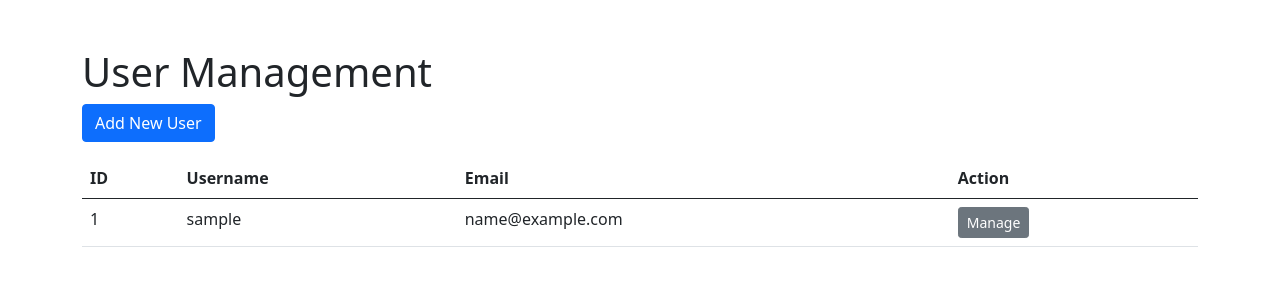
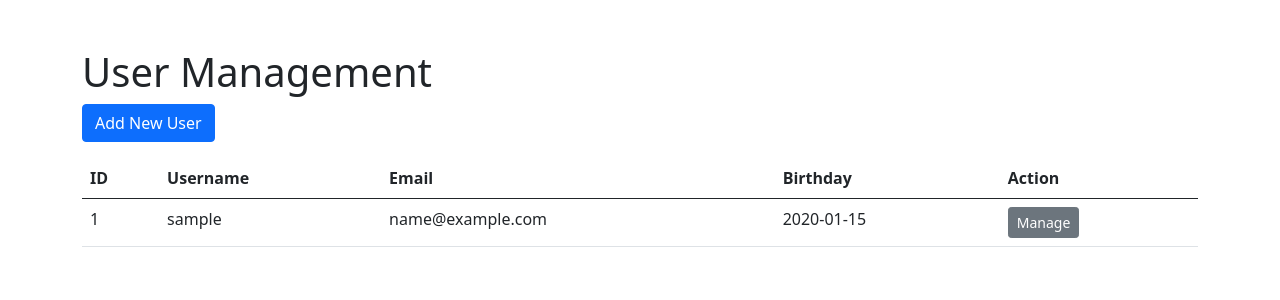
Before and after one commit to izsmith1/test_forms, a Flask app: page / in a window 1280 px wide. Shown: the top 300 px of the page. Run offline with Flask 3, Linux system fonts and the light colour scheme; tables that the repository leaves empty hold one stand-in row (values such as "Sample post").

Commit message:
Add Birthday to form

```diff
--- a/forms/app.py
+++ b/forms/app.py
@@ -13,6 +13,7 @@ class User(db.Model):
     id = db.Column(db.Integer, primary_key=True)
     username = db.Column(db.String(80), unique=True, nullable=False)
     email = db.Column(db.String(120), unique=True, nullable=False)
+    birthday = db.Column(db.Date, nullable=True)  # New birthday field
 
 with app.app_context():
     db.create_all()
@@ -30,12 +31,13 @@ def add_user():
     if request.method == 'POST':
         username = request.form['username']
         email = request.form['email']
+        birthday = request.form.get('birthday')  # Get birthday from form
 
         if not username or not email:
             flash('Username and Email are required!', 'danger')
             return redirect(url_for('add_user'))
 
-        new_user = User(username=username, email=email)
+        new_user = User(username=username, email=email, birthday=birthday)
         db.session.add(new_user)
         db.session.commit()
         flash('User added succesfully!', 'success')
--- a/forms/templates/home.html
+++ b/forms/templates/home.html
@@ -23,6 +23,7 @@
                     <th>ID</th>
                     <th>Username</th>
                     <th>Email</th>
+                    <th>Birthday</th>
                     <th>Action</th>
                 </tr>
             </thead>
@@ -32,6 +33,7 @@
                     <td>{{ user.id }}</td>
                     <td>{{ user.username }}</td>
                     <td>{{ user.email }}</td>
+                    <td>{{ user.birthday }}</td>
                     <td>
                         <a href="{{ url_for('view_user', user_id=user.id) }}" class="btn btn-secondary btn-sm">Manage</a>
                     </td>
```
